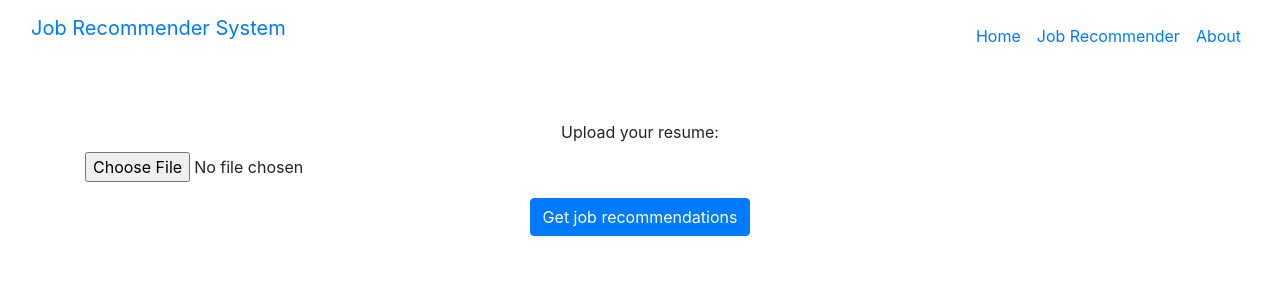
After one commit to kavin5kumar/Skill-Based-Job-Recommender, a Flask app: template templates/recpage.html in a window 1280 px wide. The commit adds this page. Shown: the top 300 px of the page. Run offline with Flask 2, Linux system fonts and the light colour scheme; the template is opened without the code that fills it, so the values that code supplies are empty; some libraries are stand-ins or nearby versions.

Commit message:
Add files via upload

```diff
--- /dev/null
+++ b/templates/base.html
@@ -0,0 +1,49 @@
+<!DOCTYPE html>
+<html>
+<head>
+	<title>Job Recommender</title>
+	<link rel="stylesheet" href="{{ url_for('static', filename='main.css') }}">
+	<link rel="stylesheet" href="https://stackpath.bootstrapcdn.com/bootstrap/4.3.1/css/bootstrap.min.css">
+</head>
+<body>
+	<header>
+		<div class="container-fluid p-0">
+			<nav class="navbar navbar-expand-lg">
+				<div class="container-fluid">
+				  <a class="navbar-brand" href="#">
+					<p>Job Recommender System</p>
+				  </a>
+				  <button class="navbar-toggler" type="button" data-bs-toggle="collapse" data-bs-target="#navbarNav" aria-controls="navbarNav" aria-expanded="false" aria-label="Toggle navigation">
+					<span class="navbar-toggler-icon"></span>
+				  </button>
+				  <div class="collapse navbar-collapse" id="navbarNav">
+					<div class="mr-auto"></div>
+					<ul class="navbar-nav">
+					  <li class="nav-item">
+						<a class="nav-link active" aria-current="page" href="#">Home</a>
+					  </li>
+					  <li class="nav-item">
+						<a class="nav-link" href="#">Job Recommender</a>
+					  </li>
+					  <li class="nav-item">
+						<a class="nav-link" href="#">About</a>
+					  </li>
+					</ul>
+				  </div>
+				</div>
+			  </nav>
+		</div>
+	</header>
+	<main>
+		<div class="container text-center">
+			{% block content %}{% endblock %}
+		</div>
+	</main>
+	<footer></footer>
+
+
+	<script src="https://cdn.jsdelivr.net/npm/@popperjs/core@2.11.6/dist/umd/popper.min.js" integrity="sha384-oBqDVmMz9ATKxIep9tiCxS/Z9fNfEXiDAYTujMAeBAsjFuCZSmKbSSUnQlmh/jp3" crossorigin="anonymous"></script>
+<script src="https://cdn.jsdelivr.net/npm/bootstrap@5.3.0-alpha2/dist/js/bootstrap.min.js" integrity="sha384-heAjqF+bCxXpCWLa6Zhcp4fu20XoNIA98ecBC1YkdXhszjoejr5y9Q77hIrv8R9i" crossorigin="anonymous"></script>
+<script src="https://cdnjs.cloudflare.com/ajax/libs/jquery/3.6.4/jquery.min.js" integrity="sha512-pumBsjNRGGqkPzKHndZMaAG+bir374sORyzM3uulLV14lN5LyykqNk8eEeUlUkB3U0M4FApyaHraT65ihJhDpQ==" crossorigin="anonymous" referrerpolicy="no-referrer"></script>
+</body>
+</html>
--- /dev/null
+++ b/templates/recpage.html
@@ -0,0 +1,19 @@
+{% extends 'base.html' %}
+{% block content %}
+
+<h1 class="text-center mt-5 mb-4"></h1>
+<form method="POST" enctype="multipart/form-data" action="{{ url_for('recommend') }}">
+	<div class="form-group">
+		<label for="resume">Upload your resume:</label>
+		<input type="file" name="resume" class="form-control-file" id="resume">
+	</div>
+	<div class="form-group">
+		<button type="submit" class="btn btn-primary">Get job recommendations</button>
+	</div>
+</form>
+{% if message %}
+<br>
+<p class="text-danger">{{ message }}</p>
+{% endif %}
+
+{% endblock content %}
```
Also changed, not shown: templates/home.html (+14 -27 lines), templates/recommend.html (+3 -13 lines).
